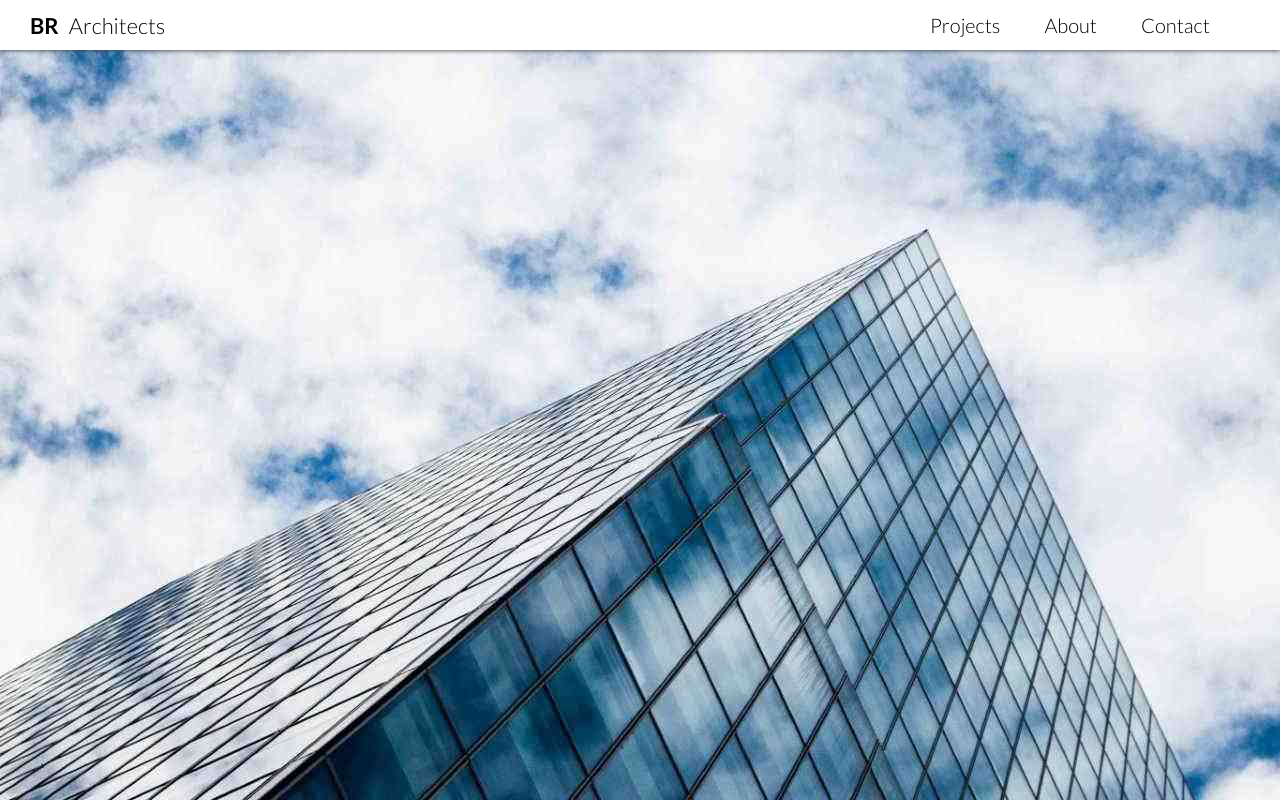
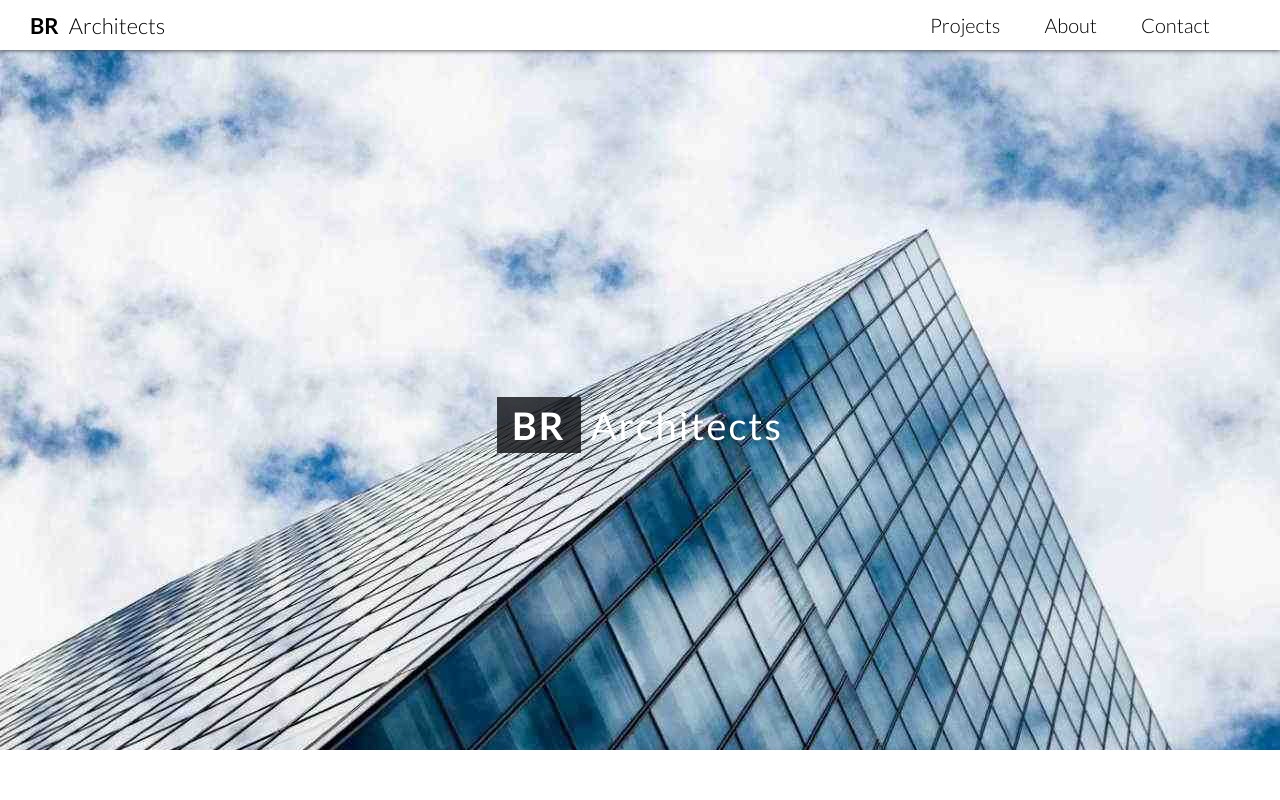
Before and after one commit to Ryanjingle/architect-landing-page, a plain HTML site: page index.html in a window 1280 px wide. Drawn offline with Linux system fonts and the light colour scheme.

Commit message:
hero section complete

```diff
--- a/index.html
+++ b/index.html
@@ -8,7 +8,7 @@
     <link rel="stylesheet" href="style.css">
     <link rel="preconnect" href="https://fonts.googleapis.com">
     <link rel="preconnect" href="https://fonts.gstatic.com" crossorigin>
-    <link href="https://fonts.googleapis.com/css2?family=Lato:wght@100;300;700&family=Rubik:wght@300;400;600;700&display=swap" rel="stylesheet">
+    <link href="https://fonts.googleapis.com/css2?family=Lato:wght@100;300;400;700&family=Rubik:wght@300;400;600;700&display=swap" rel="stylesheet">
 </head>
 <body>
     <header>
@@ -22,6 +22,9 @@
                 <a href="#">Contact</a>
             </div>
         </nav>
+        <div class="hero">
+            <h2><span id="header">BR</span>Architects</h2>
+        </div>
     </header>
 </body>
 
--- a/style.css
+++ b/style.css
@@ -5,7 +5,7 @@ body {
 
 header {
     background-image: url(images/hero.jpeg);
-    height: 800px;
+    height: 750px;
 }
 
 /* Nav Bar Below */
@@ -47,3 +47,29 @@ h1 {
     font-weight: 700;
     padding-right: 10px;
 }
+
+/* Hero Below */
+
+.hero {
+    display: flex;
+    align-items: center;
+    flex-direction: column;
+    margin: 320px 0 0 0;
+}
+
+h2 {
+    font-size: 38px;
+    font-family: 'lato';
+    font-weight: 400;
+    color: white;
+    letter-spacing: 2px;
+}
+
+#header {
+    margin-right: 10px;
+    background: rgba(15, 17, 19, 0.8);
+    padding: 5px 15px;
+    font-weight: 700;
+}
+
+/* Sub Hero Section */
```
